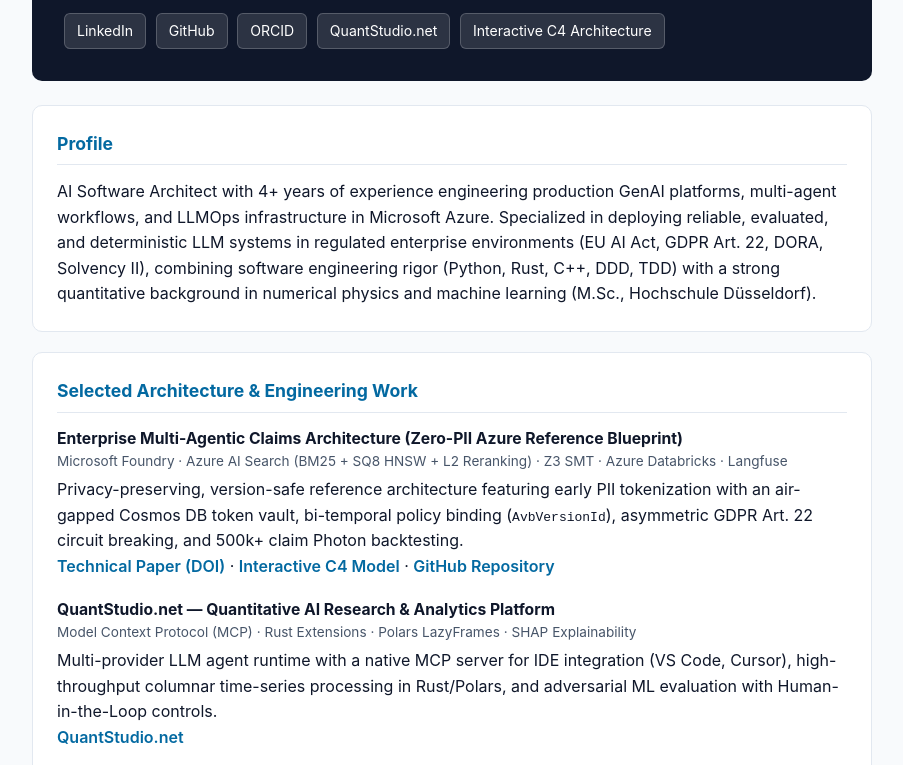
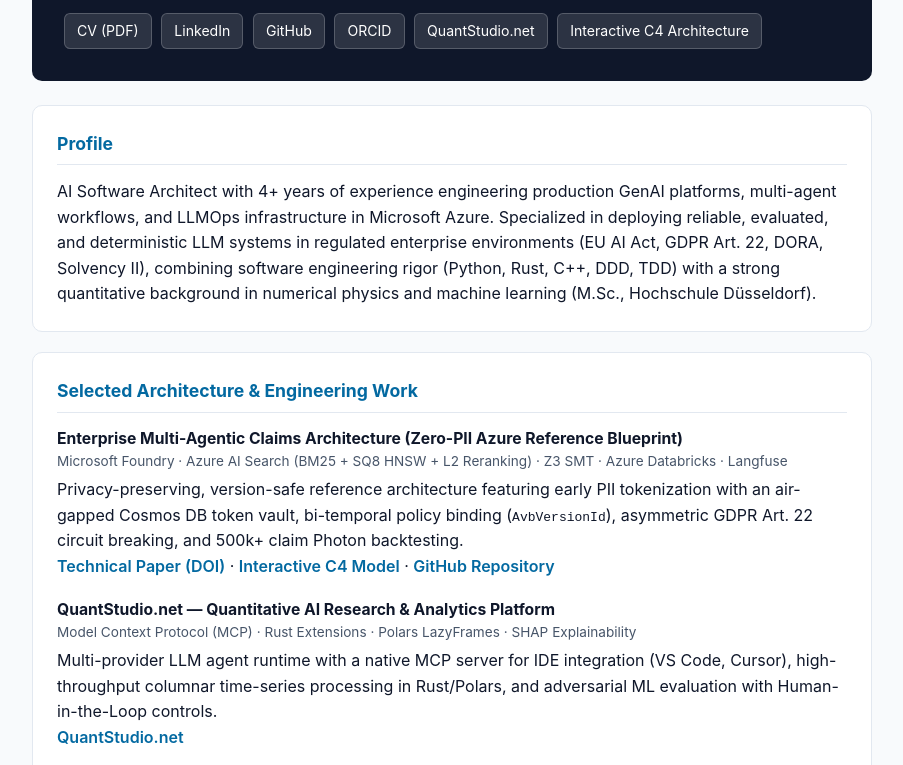
Before and after one commit to JannisEbling/JannisEbling.github.io, a plain HTML site: page index.html in a window 1280 px wide. Shown: the part 153-918 px from the top of the page, without its empty margins (188-1091 px from the left). Drawn offline with Linux system fonts and the light colour scheme.

Commit message:
Update index.html

```diff
--- a/index.html
+++ b/index.html
@@ -158,6 +158,7 @@
       <h1>Jannis Ebling</h1>
       <p class="subtitle">AI Software Architect | Generative AI &amp; Agentic Systems — Düsseldorf, Germany</p>
       <div class="links">
+        <a href="https://jannisebling.github.io/Jannis_Ebling_CV.pdf" target="_blank" rel="noopener">CV (PDF)</a>
         <a href="https://www.linkedin.com/in/jannis-ebling" target="_blank" rel="noopener">LinkedIn</a>
         <a href="https://github.com/JannisEbling" target="_blank" rel="noopener">GitHub</a>
         <a href="https://orcid.org/0009-0000-6280-1733" target="_blank" rel="noopener">ORCID</a>
```
